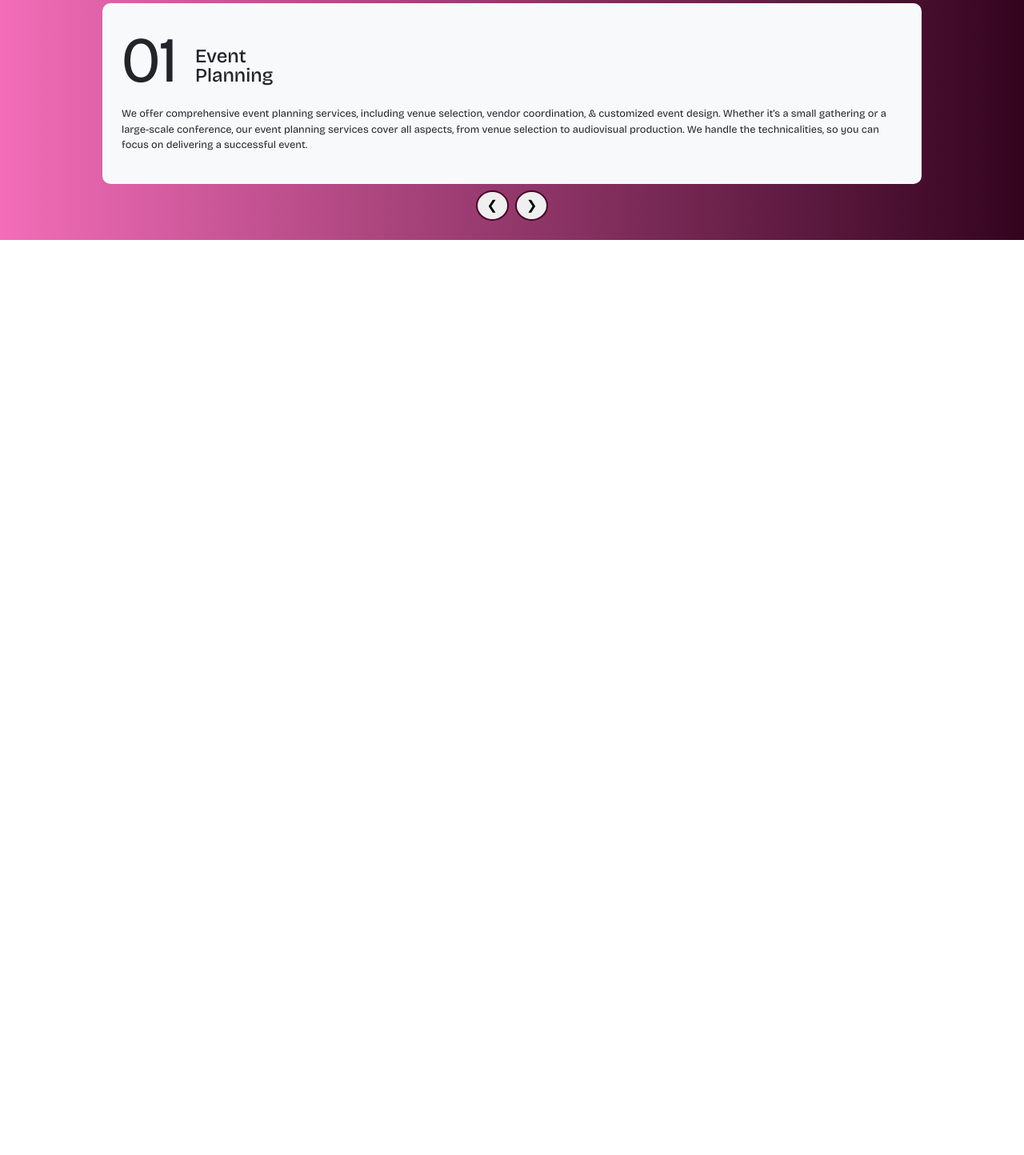
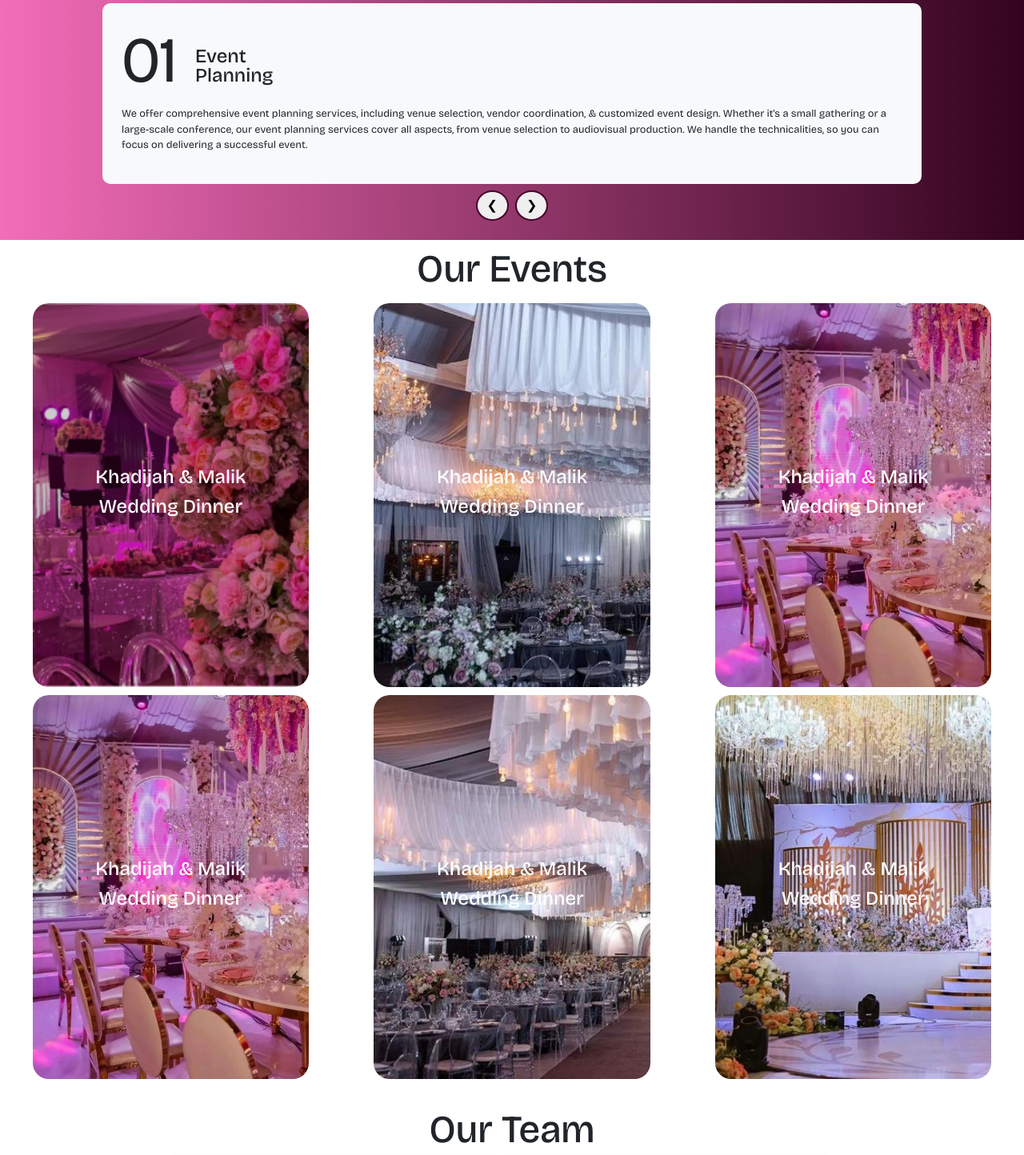
Before and after one commit to igbayilolaoa/Sugar-B-Events-Webpage, a plain HTML site: page index.html in a window 1280 px wide. Shown: the part 1199-2643 px from the top of the page at 80% size. Before the commit the page ends 1499 px from the top, so only its background shows below. Drawn offline with nearby package versions, Linux system fonts and the light colour scheme.

Commit message:
add team section

```diff
--- a/index.html
+++ b/index.html
@@ -201,8 +201,100 @@
     </section>
 
 
+<!-- our events section starts here -->
+
+<section>
+  <h4 class="display-5 mt-2" style="font-weight:500; text-align: center;">Our Events</h4>
+<div  class="eventSection">
+
+  <div class="eventsContainer" style="background-image: url(./images/sliderImages/slider1.png);">
+    <h4>Khadijah & Malik</h4>
+    <h4>Wedding Dinner</h4>
+
+  </div>
 
 
+  <div class="eventsContainer" style="background-image: url(./images/sliderImages/slider5.jpg);" >
+    <h4>Khadijah & Malik</h4>
+    <h4>Wedding Dinner</h4>
+
+  </div>
+
+  <div class="eventsContainer" style="background-image: url(./images/sliderImages/slider4.jpg);">
+    <h4>Khadijah & Malik</h4>
+    <h4>Wedding Dinner</h4>
+
+  </div>
+
+  <div class="eventsContainer" style="background-image: url(./images/sliderImages/slider4.jpg);">
+    <h4>Khadijah & Malik</h4>
+    <h4>Wedding Dinner</h4>
+
+  </div>
+
+  <div class="eventsContainer" style="background-image: url(./images/sliderImages/slider3.jpg);">
+    <h4>Khadijah & Malik</h4>
+    <h4>Wedding Dinner</h4>
+
+  </div>
+
+  <div class="eventsContainer" style="background-image: url(./images/sliderImages/slider2.jpg);">
+    <h4>Khadijah & Malik</h4>
+    <h4>Wedding Dinner</h4>
+
+  </div>
+</div>
+</section>
+
+
+
+<!-- our Team section starts here -->
+
+<section class="teamSection">
+  <h4 class="display-5 mt-2" style="font-weight:500; text-align: center;">Our Team</h4>
+
+<div class="container-fluid row justify-content-center">
+  <div class="teamContainer col-12 col-sm-5 col-md-4 d-flex flex-column justify-content-center align-items-center">
+
+<img src="./images/teamOne.png" style="width: 60%;"/>
+<div style="text-align: center;">
+  <h5>Mrs Ahmed Igbayilola</h5>
+  <p>C.E.O</p>
+</div>
+  </div>
+
+
+  <div class="teamContainer col-12 col-sm-5 col-md-4 d-flex flex-column justify-content-center align-items-center">
+
+    <img src="./images/teamOne.png" style="width: 60%;"/>
+    <div style="text-align: center;">
+      <h5>Mrs Ahmed Igbayilola</h5>
+      <p>C.E.O</p>
+    </div>
+      </div>
+
+
+      <div class="teamContainer col-12 col-sm-5 col-md-4 d-flex flex-column justify-content-center align-items-center">
+
+        <img src="./images/teamOne.png" style="width: 60%;"/>
+        <div style="text-align: center;">
+          <h5>Mrs Ahmed Igbayilola</h5>
+          <p>C.E.O</p>
+        </div>
+          </div>
+
+
+
+          <div class="teamContainer col-12  col-sm-5 col-md-4 d-flex flex-column justify-content-center align-items-center ">
+
+            <img src="./images/teamOne.png" style="width: 60%;"/>
+            <div style="text-align: center;">
+              <h5>Mrs Ahmed Igbayilola</h5>
+              <p>C.E.O</p>
+            </div>
+              </div>
+    </div>
+</section>
 
 
 
--- a/style.css
+++ b/style.css
@@ -7,7 +7,7 @@ body,
   margin: 0;
   padding: 0;
   box-sizing: border-box;
-
+object-fit: cover;
   font-family: "Bricolage Grotesque", sans-serif;
 }
 
@@ -100,6 +100,34 @@ a {
   transform: translateY(-10px) rotate(-50deg);
 }
 
+
+
+
+
+.eventSection{
+  margin-bottom: 30px;
+display: grid;
+justify-content: center;
+grid-template-columns: repeat(1,80vw);
+
+}
+
+.eventsContainer{
+  display: flex;
+  flex-direction: column;
+  justify-content: center;
+  align-items: center;
+  color: white;
+  /* width: 100%; */
+  height: 60vh;
+  border-radius: 20px;
+  /* background-color: yellow; */
+  margin: 5px 0;
+  background-repeat: no-repeat;
+  background-size: cover;
+}
+
+
 /* media query @ 775px */
 @media only screen and (min-width: 775px) {
   .slideImage {
@@ -107,7 +135,41 @@ a {
     object-fit: fill;
   }
 
+
+  .eventSection{
+
+    justify-content: space-around;
+    grid-template-columns: repeat(2,40vw);
+
+    }
+
 }
+
+
+.teamContainer{
+  border: 2px solid #F36DB8;
+  border-radius: 5px;
+  margin:0 5px 5px 0;
+  box-shadow: 0px 0px 5px 0px rgba(243, 109, 185, 0.856) ;
+
+  box-shadow: 0px 0px 5px 0px rgba(128, 0, 0, 1);
+
+}
+
+/* media query @ 1100px */
+@media only screen and (min-width: 1100px) {
+
+  .eventSection{
+
+    grid-template-columns: repeat(3,27vw);
+    justify-content: space-around;
+
+
+
+    }
+
+}
+
 
 
 
```
Also changed, not shown: images/teamOne.png (added).
